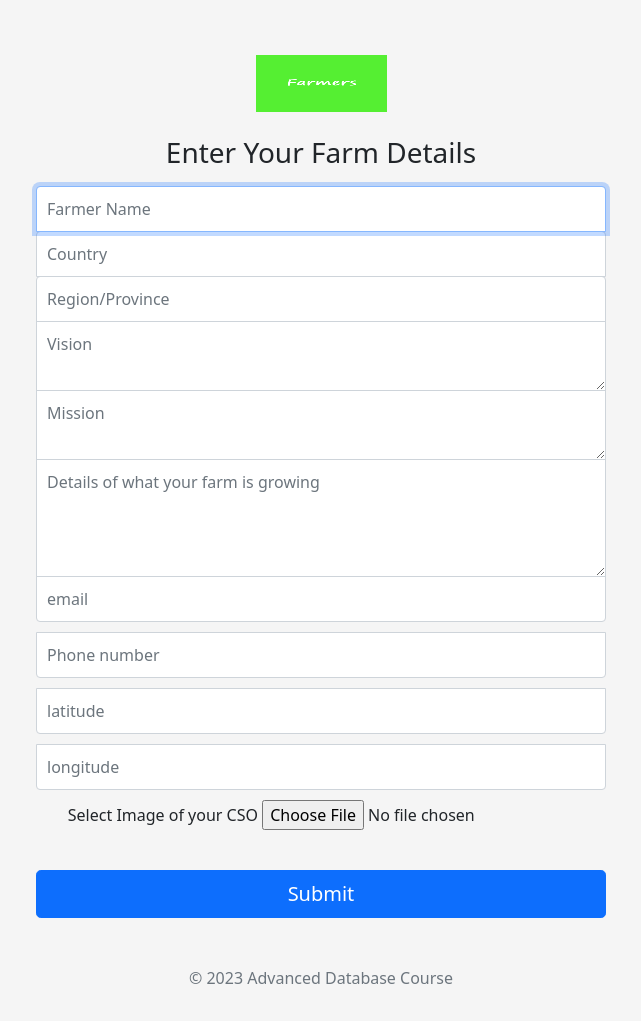
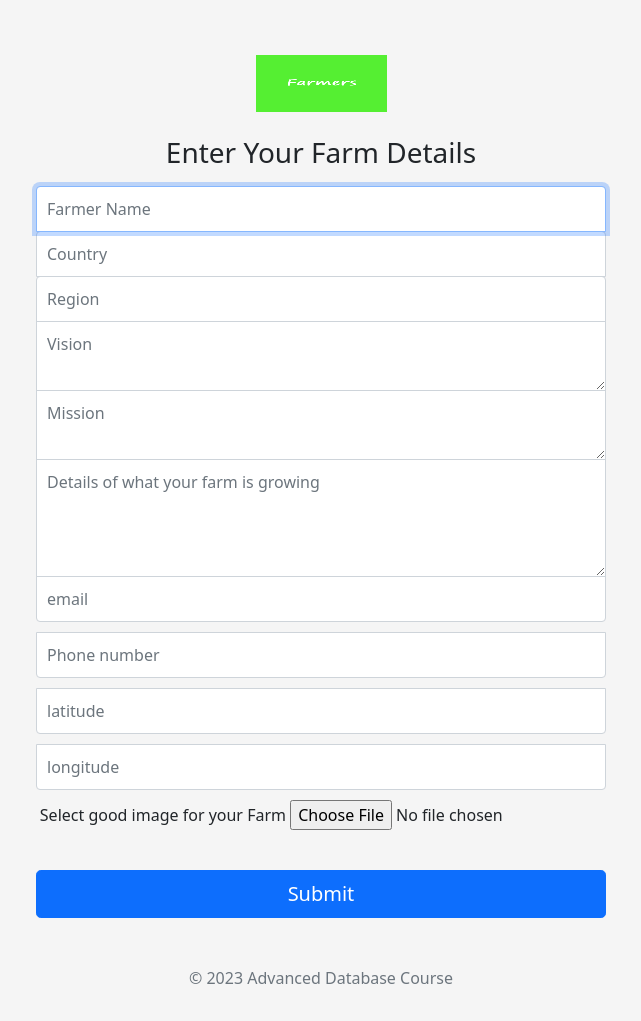
Before and after one commit to wangilisasi/cso-app, a website: page index.html in a window 1280 px wide. Shown: the whole page, without its empty margins (319-960 px from the left). Drawn offline with nearby package versions, Linux system fonts and the light colour scheme.

Commit message:
changed admin image

```diff
--- a/index.html
+++ b/index.html
@@ -55,7 +55,7 @@
     <h1 class="h3 mb-3 fw-normal">Enter Your Farm Details</h1>
     <input type="text" class="form-control top" name="name" placeholder="Farmer Name" required autofocus>
     <input type="text" class="form-control top" name="country" placeholder="Country" required autofocus>
-    <input type="text" class="form-control top" name="region" placeholder="Region/Province" required autofocus>
+    <input type="text" class="form-control top" name="region" placeholder="Region" required autofocus>
     <textarea rows="2" class="form-control middle" cols="50" name="vision" placeholder="Vision" ></textarea>
     <textarea rows="2" class="form-control middle" cols="50" name="mission" placeholder="Mission" ></textarea>
 
@@ -65,7 +65,7 @@
     <input type="tel"  class="form-control bottom" name="phone" placeholder="Phone number" >
     <input type="number" step="any" class="form-control bottom" name="latitude" placeholder="latitude" >
     <input type="number" step="any" class="form-control bottom" name="longitude" placeholder="longitude" >
-    <label for="myfile">Select Image of your CSO</label>
+    <label for="myfile">Select good image for your Farm</label>
     <input type="file" id="myfile" name="image" ><br><br>
 
     <div class="checkbox mb-3">
```
